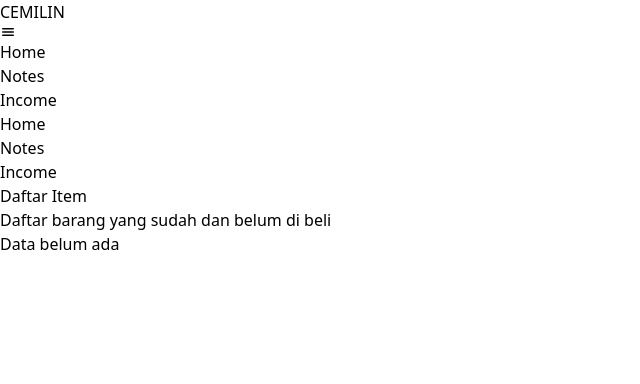
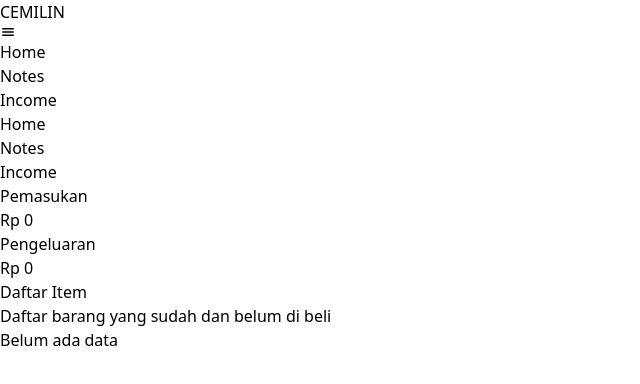
Before and after one commit to bryanberlandro/cemilin-admin, a React (Vite) app: page / in a window 1280 px wide. Shown: the top 384 px of the page, without its empty margins (0-640 px from the left). Built offline with nearby package versions, Linux system fonts and the light colour scheme.

Commit message:
feat: info inco at header

```diff
--- /dev/null
+++ b/src/components/fragments/InfoCard.jsx
@@ -0,0 +1,10 @@
+export function InfoCard({title, price}){
+    return(
+        <>
+        <div className="text-sm text-neutral-600 space-y-1 w-1/2 text-center">
+            <h1>{title}</h1>
+            <h1 className="font-medium text-black text-xl">Rp {price}</h1>
+        </div>
+        </>
+    )
+}
--- a/src/components/fragments/ProductTable.jsx
+++ b/src/components/fragments/ProductTable.jsx
@@ -6,7 +6,6 @@ import { Loader } from "../elements/Loader";
 
 export function ProductTable({data}){
     const [isLoading, setIsLoading] = useState(true);
-    const [nullMsg, setNullMsg] = useState()
     const [totalPrice, setTotalPrice] = useState(0)
     const [totalCashOut, setTotalCashOut] = useState(0)
     const [totalProduct, setTotalProduct] = useState(0)
@@ -23,16 +22,8 @@ export function ProductTable({data}){
             setTotalPrice(sumPrice)
 
             setIsLoading(false)
-        } else {
-            setNullMsg("Data belum ada")
         }
     }, [data])
-
-    if(!data){
-        return(
-            <h1>{nullMsg}</h1>
-        )
-    }
 
     if(isLoading){
         return (
--- a/src/pages/home.jsx
+++ b/src/pages/home.jsx
@@ -1,5 +1,6 @@
 import { useState } from "react";
 import { ProductTable } from "../components/fragments/ProductTable";
+import { InfoCard } from "../components/fragments/InfoCard";
 
 export default function HomePage(){
     const productData = JSON.parse(localStorage.getItem("product"))
@@ -8,11 +9,28 @@ export default function HomePage(){
     return(
         <>
         <div className="pt-20 px-[5%] flex flex-col gap-5">
-            <div>
+            <div className="w-full rounded-lg flex divide-x-2">
+                <InfoCard
+                title={"Pemasukan"}
+                price={"0"}
+                />
+                <InfoCard
+                title={"Pengeluaran"}
+                price={"0"}
+                />
+            </div>
+            <div className="mt-5">
                 <h1 className="font-semibold text-lg ">Daftar Item</h1>
                 <p className="text-neutral-700 text-sm">Daftar barang yang sudah dan belum di beli</p>
             </div>
-            <ProductTable data={data}/>
+            {
+                data ?
+                <ProductTable data={data}/>
+                :
+                <div className="text-center pt-10">
+                    <h1 className="font-bold text-neutral-400">Belum ada data</h1>
+                </div>
+            }
         </div>
         </>
     )
--- a/src/pages/notes.jsx
+++ b/src/pages/notes.jsx
@@ -24,7 +24,11 @@ export default function NotesPage(){
             id: id
         }
 
-        setData([...data, updateData]);
+        if(data == null){
+            setData([updateData])
+        } else {
+            setData([...data, updateData]);
+        }
     }
 
     useEffect(() => {
```
